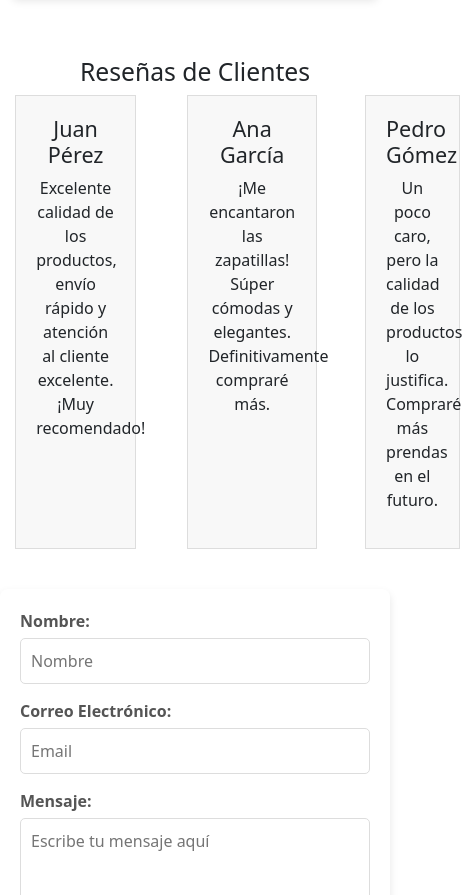
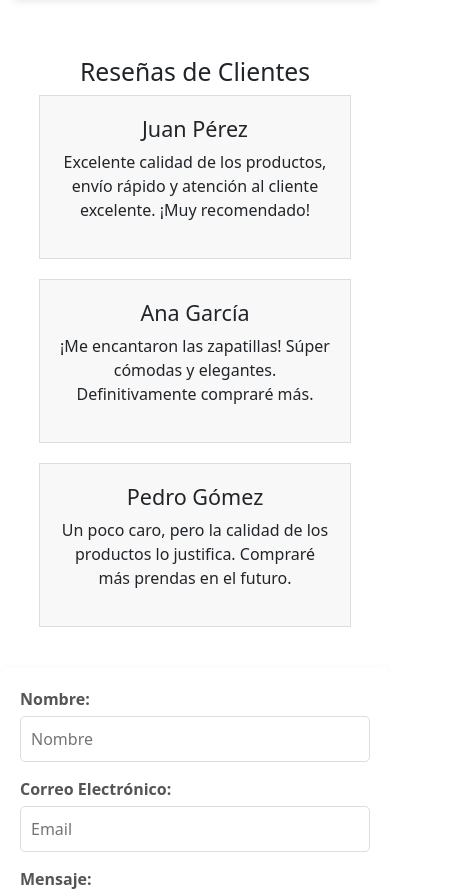
Before and after one commit to gitFrancoln/web, a plain HTML site: page index.html in a window 390 px wide. Shown: the part 2129-3024 px from the top of the page, 462 px wide, since content can reach past the window. Drawn offline with nearby package versions, Linux system fonts and the light colour scheme.

Commit message:
Hice responsive las reseñas

```diff
--- a/styles.css
+++ b/styles.css
@@ -217,3 +217,13 @@ footer {
 .reseña h4 {
     margin-top: 0;
 }
+@media (max-width: 992px) {
+    .reseñas-grid {
+        grid-template-columns: repeat(2, 1fr); /* 2 columnas en pantallas medianas */
+    }
+}
+@media (max-width: 600px) {
+    .reseñas-grid {
+        grid-template-columns: 1fr;
+    }
+}
```
